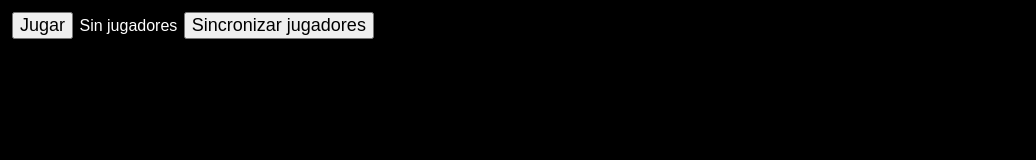
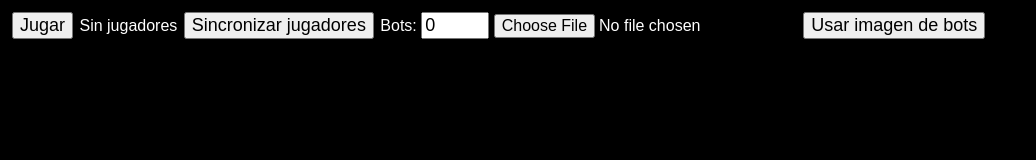
Before and after one commit to peleadeseguidores/peleadeseguidores-game-web, a plain HTML site: page index.html in a window 1280 px wide. Shown: the whole page, without its empty margins (0-1036 px from the left). Drawn offline with Linux system fonts and the light colour scheme; no server answers.

Commit message:
Add bot configuration inputs in index.html

```diff
--- a/index.html
+++ b/index.html
@@ -11,6 +11,8 @@
       font-family: sans-serif; z-index:10;
     }
     button { font-size: 18px; margin: 2px; }
+    input[type="number"] { font-size: 18px; width: 60px; }
+    input[type="file"] { font-size: 16px; }
     #leaderboard {
       position: absolute; top: 70px; left: 20px; background:rgba(0,0,0,0.7); color:#FFD700;
       border-radius:12px; padding:18px 22px; font-size:18px; min-width:340px;
@@ -26,6 +28,11 @@
     <button onclick="startGame()">Jugar</button>
     <span id="count"></span>
     <button onclick="syncPlayers()">Sincronizar jugadores</button>
+    <span> Bots:
+      <input type="number" id="botsCount" value="0" min="0" max="500" style="width:60px;">
+      <input type="file" id="botImageFile" accept="image/*">
+      <button onclick="setBotImage()">Usar imagen de bots</button>
+    </span>
   </div>
   <div id="leaderboard" style="display:none"></div>
   <canvas id="game" width="1280" height="720"></canvas>
```
